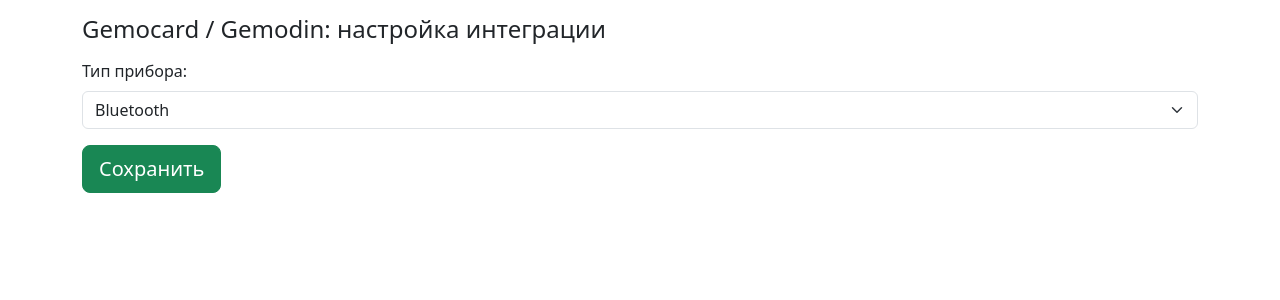
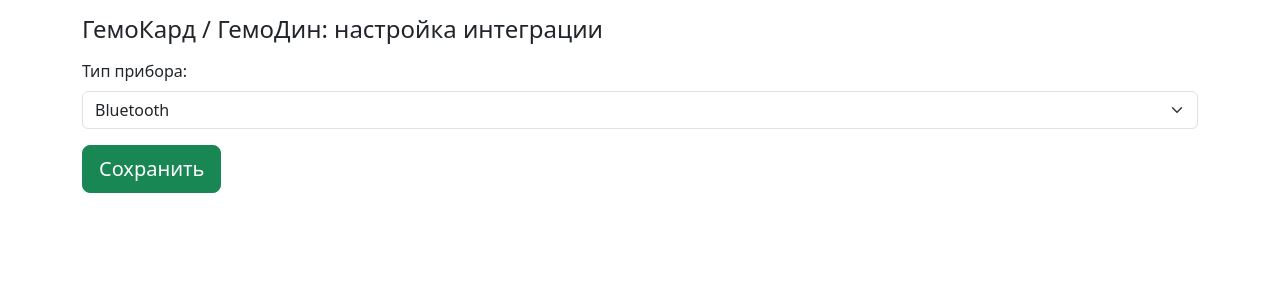
Before and after one commit to roctbb/gemocard-medsenger-bot, a Flask app: template templates/settings.html in a window 1280 px wide. Shown: the top 300 px of the page. Run offline with Flask 3, Linux system fonts and the light colour scheme; the template is opened without the code that fills it, so the values that code supplies are empty; parts of the project's set-up code (start-up, migrations or seed data) failed here and were passed over.

Commit message:
fix title

```diff
--- a/templates/get_app.html
+++ b/templates/get_app.html
@@ -25,7 +25,7 @@
         }
     </style>
 
-    <title>Скачайте приложение Медсенджер АКСМА</title>
+    <title>Скачайте приложение Medsenger АКСМА</title>
     <meta name="description" content="Чтобы измерить давление или сделать ЭКГ и отправить
                 результат врачу, Вам понадобится мобильное приложение
                 Медсенджер АКСМА.">
@@ -36,11 +36,11 @@
 <div class="container p-3">
     <div class="card">
         <div class="card-body">
-            <h1 class="card-title">Установка приложения Медсенджер АКСМА</h1>
+            <h1 class="card-title">Установка приложения Medsenger АКСМА</h1>
 
             <p class="card-subtitle mb-2 text-body-secondary">Чтобы измерить давление или сделать ЭКГ и отправить
                 результат врачу, Вам понадобится мобильное приложение
-                Медсенджер АКСМА.</p>
+                Medsenger АКСМА.</p>
 
             <p class="card-text">Скачайте его из магазина по ссылке ниже, а затем снова нажмите на кнопку "Привязать
                 тонометр" в
--- a/templates/settings.html
+++ b/templates/settings.html
@@ -4,13 +4,13 @@
     <meta charset="UTF-8">
     <meta name="viewport" content="width=device-width, initial-scale=1">
 
-    <title>Gemocard Gemodin: настройка интеграции</title>
+    <title>АКСМА: настройка интеграции</title>
     <link href="https://cdn.jsdelivr.net/npm/bootstrap@5.3.0/dist/css/bootstrap.min.css" rel="stylesheet"
           integrity="sha384-9ndCyUaIbzAi2FUVXJi0CjmCapSmO7SnpJef0486qhLnuZ2cdeRhO02iuK6FUUVM" crossorigin="anonymous">
 </head>
 <body>
 <div class="container">
-    <h4 style="margin-top: 15px; margin-bottom: 15px;">Gemocard / Gemodin: настройка интеграции</h4>
+    <h4 style="margin-top: 15px; margin-bottom: 15px;">ГемоКард / ГемоДин: настройка интеграции</h4>
 
     {% if error %}
         <div class="alert alert-danger mb-3" role="alert">{{ error }}</div>
```
